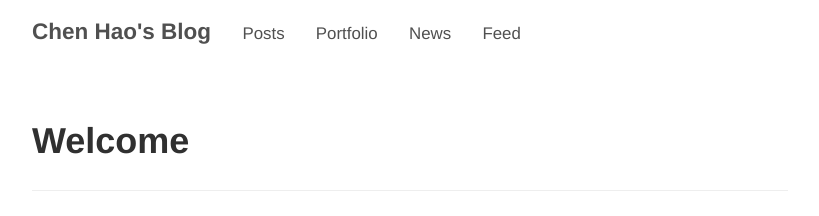
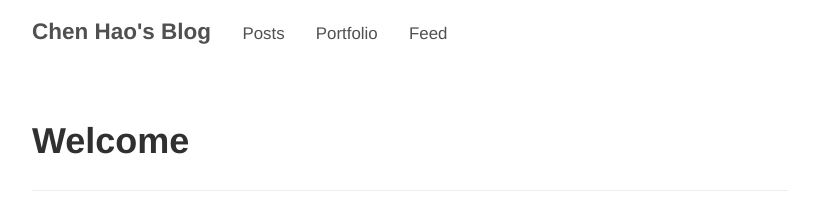
Before and after one commit to haoeric/haoeric.github.io, a Jekyll site: the page built from index.md, in a window 1280 px wide. Shown: the top 216 px of the page, without its empty margins (230-1049 px from the left). Built offline with Jekyll 4.4.1, drawn with Linux system fonts in a browser that asks for light colours.

Commit message:
remove news page

```diff
--- a/_config.yml
+++ b/_config.yml
@@ -34,7 +34,6 @@ github_username:  haoeric
 pages_list:
   Posts: '/posts'
   Portfolio: '/portfolio'
-  News: '/news'
   Feed: '/atom.xml'
 
 # Using Rouge with Jekyll
```
